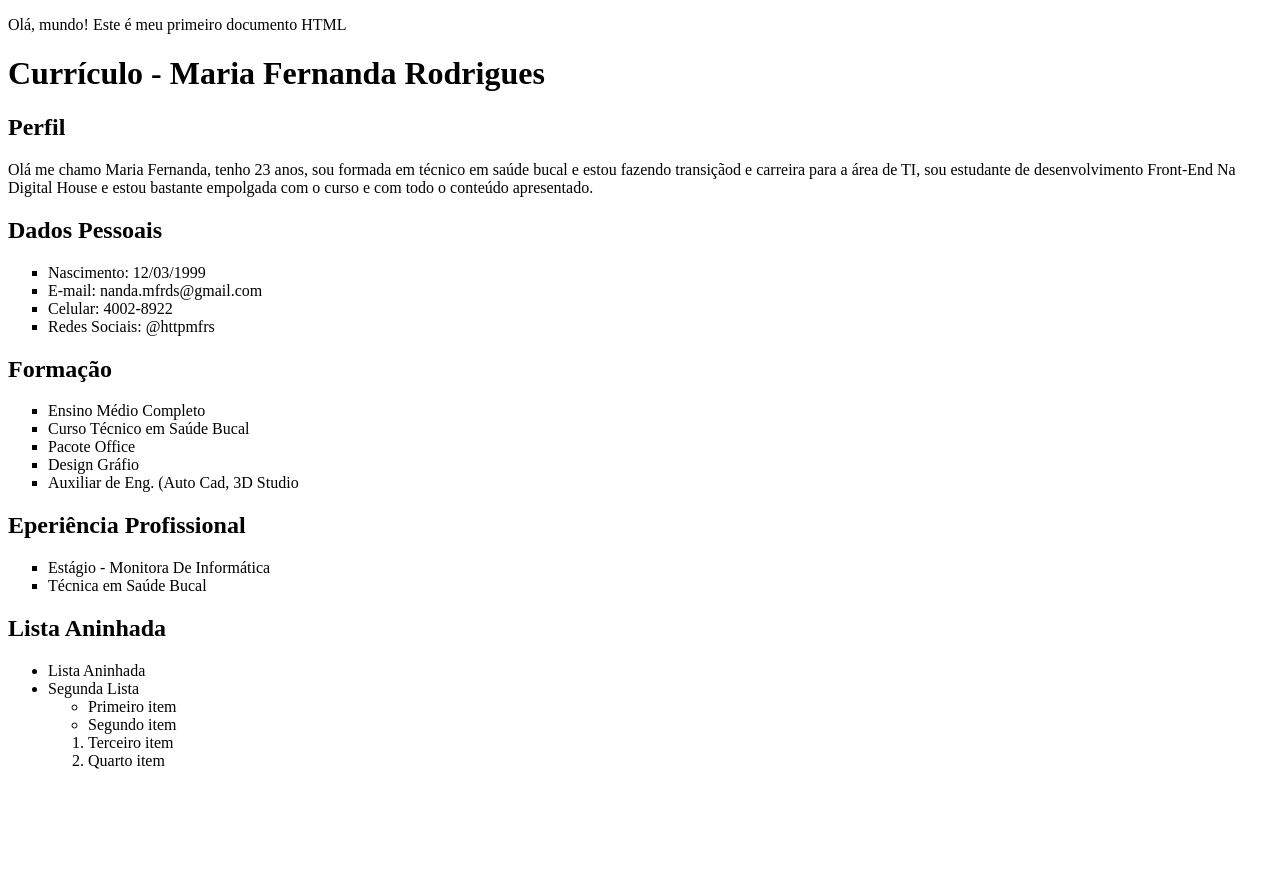
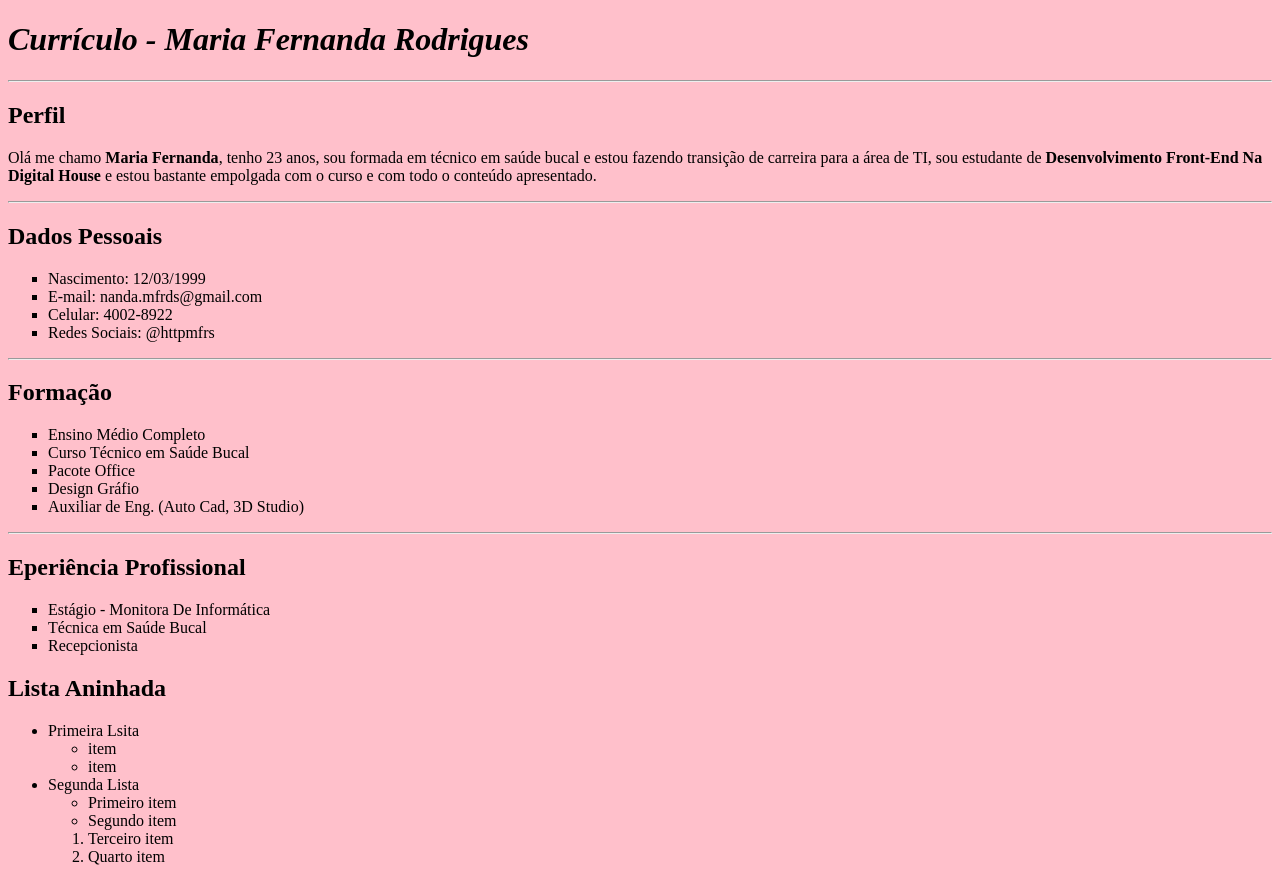
Before and after one commit to MaferRs/frontend-m03-01-html-exercicio, a plain HTML site: page index.html in a window 1280 px wide. Before the commit the page ends 800 px from the top, so only its background shows below. Drawn offline with Linux system fonts and the light colour scheme.

Commit message:
update parte4

```diff
--- a/index.html
+++ b/index.html
@@ -5,19 +5,21 @@
     <meta http-equiv="X-UA-Compatible" content="IE=edge">
     <meta name="viewport" content="width=device-width, initial-scale=1.0">
     <title>CV - Maria Fernanda Rodrigues</title>
+    <link rel="stylesheet" href="style.css">
 </head>
 <body>
-    <p>Olá, mundo! Este é meu primeiro documento HTML</p>
-    <header>
-        <h1>Currículo - Maria Fernanda Rodrigues</h1>
+    <main class="conteudo-principal">
+        <header class="titulo">
+            <h1><i>Currículo - Maria Fernanda Rodrigues</i></h1>
         </header>
-    <main>
+        <hr>
             <section>
-            <h2>Perfil</h2>
-            <p>Olá me chamo Maria Fernanda, tenho 23 anos, sou formada em técnico em saúde bucal e estou fazendo transiçãod e carreira para a área de TI, sou estudante de desenvolvimento Front-End Na Digital House e estou bastante empolgada com o curso e com todo o conteúdo apresentado.</p>
+                <h2 class="sub-titulo">Perfil</h2>
+                <p>Olá me chamo <strong>Maria Fernanda</strong>, tenho 23 anos, sou formada em técnico em saúde bucal e estou fazendo transição de carreira para a área de TI, sou estudante de <strong>Desenvolvimento Front-End Na Digital House</strong> e estou bastante empolgada com o curso e com todo o conteúdo apresentado.</p>
             </section>
-            <section>
-                <h2>Dados Pessoais</h2>
+            <hr>
+                <section >
+                    <h2 class="sub-titulo">Dados Pessoais</h2>
                     <ul type="square">
                         <li>Nascimento: 12/03/1999</li>
                         <li>E-mail: nanda.mfrds@gmail.com</li>
@@ -25,27 +27,35 @@
                         <li>Redes Sociais: @httpmfrs</li>
                     </ul>
                 </section>
-        <section>
-            <h2>Formação</h2>
+                <hr>
+            <section >
+                <h2 class="sub-titulo">Formação</h2>
                     <ul type="square">
                         <li>Ensino Médio Completo</li>
                         <li>Curso Técnico em Saúde Bucal</li>
                         <li>Pacote Office</li>
                         <li>Design Gráfio</li>
-                    <li>Auxiliar de Eng. (Auto Cad, 3D Studio</li>
+                        <li>Auxiliar de Eng. (Auto Cad, 3D Studio)</li>
                     </ul>
             </section>
-        <section>
-            <h2>Eperiência Profissional</h2>
+            <hr>
+            <section  >
+                <h2 class="sub-titulo">Eperiência Profissional</h2>
                 <ul type="square">
                     <li>Estágio - Monitora De Informática</li>
                     <li>Técnica em Saúde Bucal</li>
+                    <li>Recepcionista</li>
                 </ul>
             </section>
-        <section>
-            <h2>Lista Aninhada</h2>
+
+            <section  >
+                <h2 class="sub-titulo">Lista Aninhada</h2>
                 <ul>
-                <li>Lista Aninhada</li>
+                    <li>Primeira Lsita</li>
+                    <ul>
+                        <li>item</li>
+                        <li>item</li>
+                    </ul>
                     <li>Segunda Lista</li>
                     <ul>
                         <li>Primeiro item</li>
```
Lines whose indentation alone changed are shown as unchanged.
